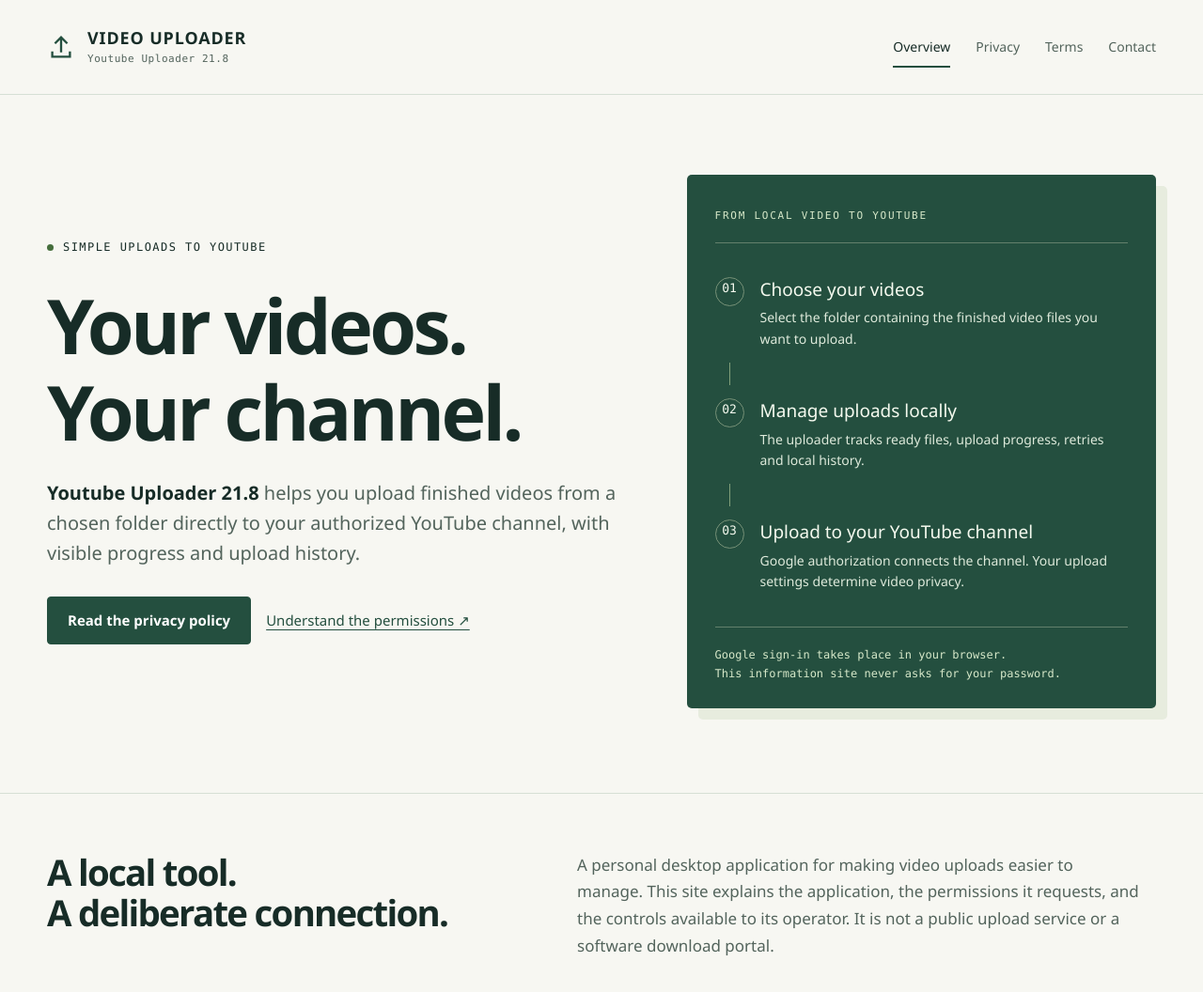
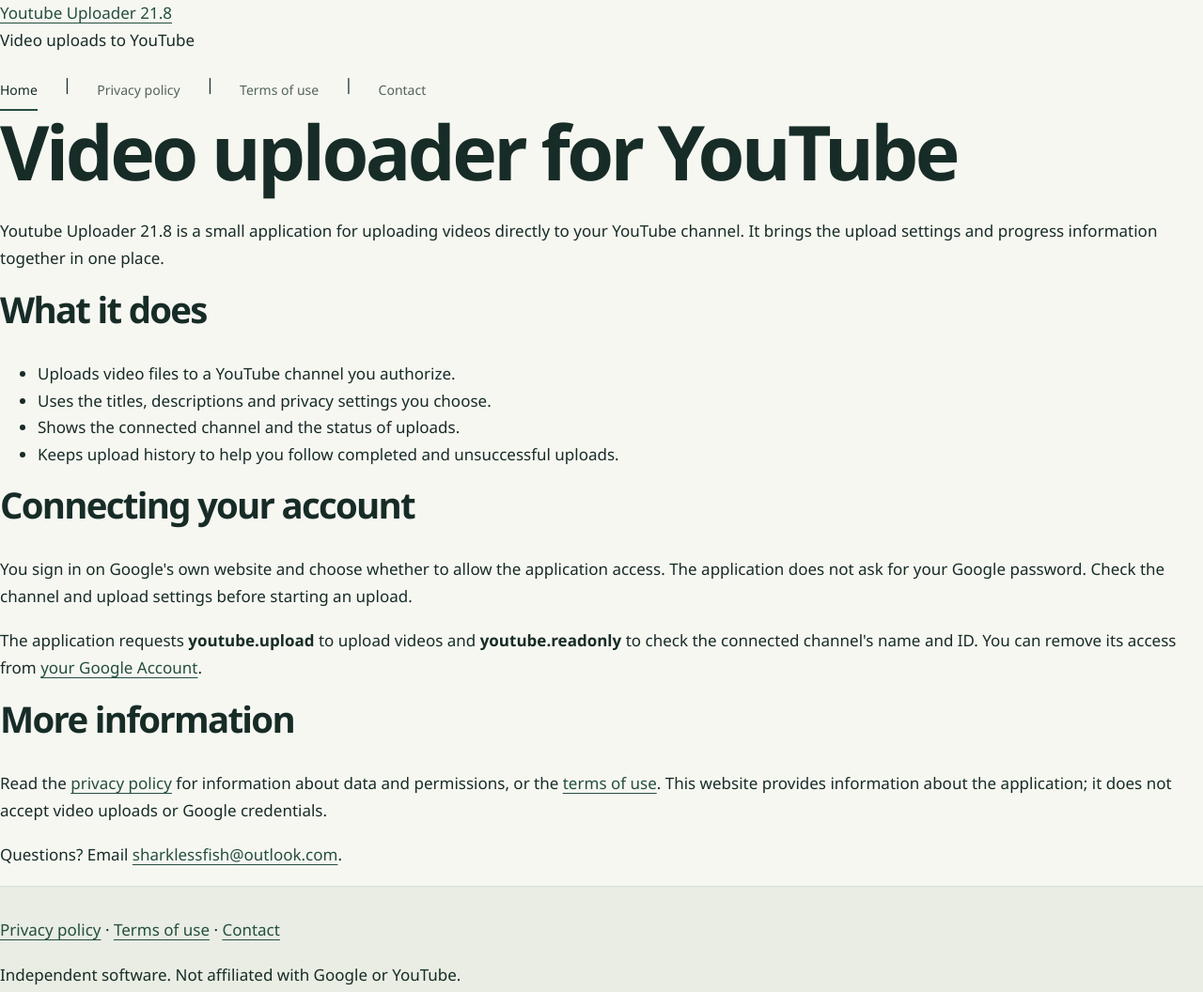
Before and after one commit to novalion-cmd/novalion-cmd.github.io, a plain HTML site: page index.html in a window 1280 px wide. Shown: the top 1056 px of the page at 94% size. Drawn offline with Linux system fonts and the light colour scheme.

Commit message:
Simplify homepage into a plain informational page

```diff
--- a/index.html
+++ b/index.html
@@ -1,27 +1,13 @@
 <!doctype html>
-<html lang="en"><head><meta charset="utf-8"><meta name="viewport" content="width=device-width,initial-scale=1">
-<meta name="description" content="Application information for Youtube Uploader 21.8, a personal video-to-YouTube uploader."><meta name="referrer" content="strict-origin-when-cross-origin">
-<title>Private recording uploader | Youtube Uploader 21.8</title><link rel="canonical" href="https://novalion-cmd.github.io/"><link rel="stylesheet" href="styles.css"><link rel="icon" href="favicon.svg" type="image/svg+xml"></head>
-<body><a class="skip" href="#main">Skip to content</a><div class="topbar"><header class="wrap header">
-<a class="brand" href="index.html" aria-label="Video uploader homepage"><span class="brand-symbol" aria-hidden="true"><svg viewBox="0 0 32 32" fill="none" stroke="currentColor" stroke-width="2.5"><path d="M16 22V5m-7 7 7-7 7 7M6 21v6h20v-6"/></svg></span><span class="brand-title">VIDEO UPLOADER<span class="brand-sub">Youtube Uploader 21.8</span></span></a>
-<nav aria-label="Main navigation"><a href="index.html" aria-current="page">Overview</a><a href="privacy.html">Privacy</a><a href="terms.html">Terms</a><a href="support.html">Contact</a></nav></header></div><main id="main"><div class="wrap hero"><div><div class="eyebrow"><span class="dot"></span>Simple uploads to YouTube</div>
-<h1>Your videos.<br>Your channel.</h1><p class="intro"><span class="app-name">Youtube Uploader 21.8</span> helps you upload finished videos from a chosen folder directly to your authorized YouTube channel, with visible progress and upload history.</p>
-<div class="actions"><a class="button" href="privacy.html">Read the privacy policy</a><a class="text-link" href="#permissions">Understand the permissions ↗</a></div></div>
-<div class="workflow" aria-label="How recordings reach YouTube"><div class="workflow-title">FROM LOCAL VIDEO TO YOUTUBE</div>
-<div class="flow-step"><span class="flow-number">01</span><div><strong>Choose your videos</strong><p>Select the folder containing the finished video files you want to upload.</p></div></div><div class="flow-connector" aria-hidden="true"></div>
-<div class="flow-step"><span class="flow-number">02</span><div><strong>Manage uploads locally</strong><p>The uploader tracks ready files, upload progress, retries and local history.</p></div></div><div class="flow-connector" aria-hidden="true"></div>
-<div class="flow-step"><span class="flow-number">03</span><div><strong>Upload to your YouTube channel</strong><p>Google authorization connects the channel. Your upload settings determine video privacy.</p></div></div>
-<p class="workflow-note">Google sign-in takes place in your browser.<br>This information site never asks for your password.</p></div></div>
-<section class="rule"><div class="wrap section"><div class="section-head"><h2>A local tool.<br>A deliberate connection.</h2><p>A personal desktop application for making video uploads easier to manage. This site explains the application, the permissions it requests, and the controls available to its operator. It is not a public upload service or a software download portal.</p></div>
-<div class="features"><div class="feature"><span class="index">01 / WATCH</span><h3>A folder you choose</h3><p>The desktop application checks the configured recording folder and waits for eligible files to become ready for upload.</p></div>
-<div class="feature"><span class="index">02 / FOLLOW</span><h3>Visible upload history</h3><p>Local job records show progress and completed, failed or uncertain outcomes. The operator can inspect the queue before enabling uploads.</p></div>
-<div class="feature"><span class="index">03 / CONTROL</span><h3>Your account settings</h3><p>Confirm the connected channel, choose video privacy, stop uploading, and configure local recording retention in the application.</p></div></div></div></section>
-<section class="rule" id="permissions"><div class="wrap section"><div class="section-head"><h2>Why Google<br>authorization is needed.</h2><p>The application requests two YouTube permissions. They enable uploads and let the operator check the identity of the connected channel before recording archives are sent.</p></div>
-<div class="permissions"><div class="permission"><h3>Upload recordings</h3><p>Sends selected recording files and configured metadata, such as titles, descriptions and privacy settings, to your authorized YouTube channel.</p><code class="scope">https://www.googleapis.com/auth/youtube.upload</code></div>
-<div class="permission"><h3>Verify the channel</h3><p>Retrieves the authorized channel’s title and channel ID to show which channel is connected. The requested read permission is broader than this identity check; the uploader uses it for verification.</p><code class="scope">https://www.googleapis.com/auth/youtube.readonly</code></div></div>
-<div class="notice"><p><strong>Authorization stays under your control.</strong> Sign-in and consent are handled by Google. OAuth credentials and upload history are stored by the desktop application, not on this website. Access can be revoked through your Google Account.</p></div></div></section>
-<section class="rule"><div class="wrap section"><div class="section-head"><h2>Read before<br>you connect.</h2><p>These documents describe the uploader’s handling of Google data, the use of the private application, and how to request help.</p></div>
-<div class="documents"><a class="document-link" href="privacy.html"><strong>Privacy policy ↗</strong><span>Data access, storage, sharing and deletion.</span></a><a class="document-link" href="terms.html"><strong>Terms of use ↗</strong><span>Authorized use, responsibilities and availability.</span></a><a class="document-link" href="support.html"><strong>Contact &amp; support ↗</strong><span>Reach the application operator safely.</span></a></div></div></section></main>
-<footer><div class="wrap"><div class="footer-main"><div><div class="footer-name">Youtube Uploader 21.8</div><p>A desktop tool for uploading videos to your authorized YouTube channel. This website provides application information and policies; it does not accept recordings or Google credentials.</p></div>
-<div class="footer-links"><a href="privacy.html">Privacy policy</a><a href="terms.html">Terms of use</a><a href="support.html">Contact</a></div></div>
-<div class="footer-note">Independent software. Not affiliated with or endorsed by Google or YouTube. · Updated 15 November 2026</div></div></footer></body></html>
+<html lang="en"><head><meta charset="utf-8"><meta name="viewport" content="width=device-width, initial-scale=1"><meta name="description" content="Upload videos directly to your authorized YouTube channel."><meta name="referrer" content="strict-origin-when-cross-origin"><title>Video uploader for YouTube | Youtube Uploader 21.8</title><link rel="canonical" href="https://novalion-cmd.github.io/"><link rel="stylesheet" href="styles.css"><link rel="icon" href="favicon.svg" type="image/svg+xml"></head>
+<body><a class="skip" href="#main">Skip to content</a><div class="page"><header><a class="site-name" href="index.html">Youtube Uploader 21.8</a><p class="site-note">Video uploads to YouTube</p><nav aria-label="Main navigation"><a href="index.html" aria-current="page">Home</a> | <a href="privacy.html">Privacy policy</a> | <a href="terms.html">Terms of use</a> | <a href="support.html">Contact</a></nav></header>
+<main id="main"><h1>Video uploader for YouTube</h1>
+<p>Youtube Uploader 21.8 is a small application for uploading videos directly to your YouTube channel. It brings the upload settings and progress information together in one place.</p>
+<h2>What it does</h2>
+<ul><li>Uploads video files to a YouTube channel you authorize.</li><li>Uses the titles, descriptions and privacy settings you choose.</li><li>Shows the connected channel and the status of uploads.</li><li>Keeps upload history to help you follow completed and unsuccessful uploads.</li></ul>
+<h2>Connecting your account</h2>
+<p>You sign in on Google's own website and choose whether to allow the application access. The application does not ask for your Google password. Check the channel and upload settings before starting an upload.</p>
+<p>The application requests <strong>youtube.upload</strong> to upload videos and <strong>youtube.readonly</strong> to check the connected channel's name and ID. You can remove its access from <a href="https://myaccount.google.com/connections">your Google Account</a>.</p>
+<h2>More information</h2>
+<p>Read the <a href="privacy.html">privacy policy</a> for information about data and permissions, or the <a href="terms.html">terms of use</a>. This website provides information about the application; it does not accept video uploads or Google credentials.</p>
+<p>Questions? Email <a href="mailto:sharklessfish@outlook.com">sharklessfish@outlook.com</a>.</p></main><footer><p><a href="privacy.html">Privacy policy</a> · <a href="terms.html">Terms of use</a> · <a href="support.html">Contact</a></p><p>Independent software. Not affiliated with Google or YouTube.</p></footer></div></body></html>
```
